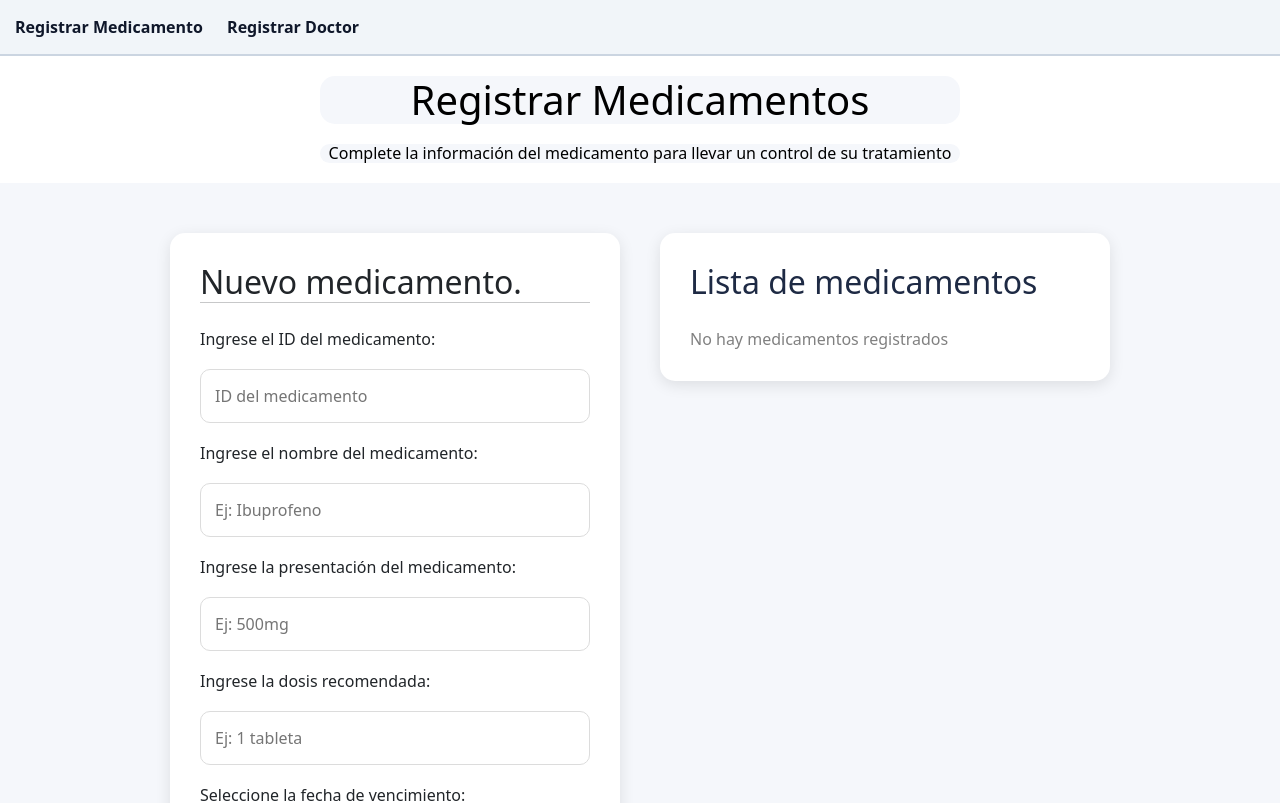
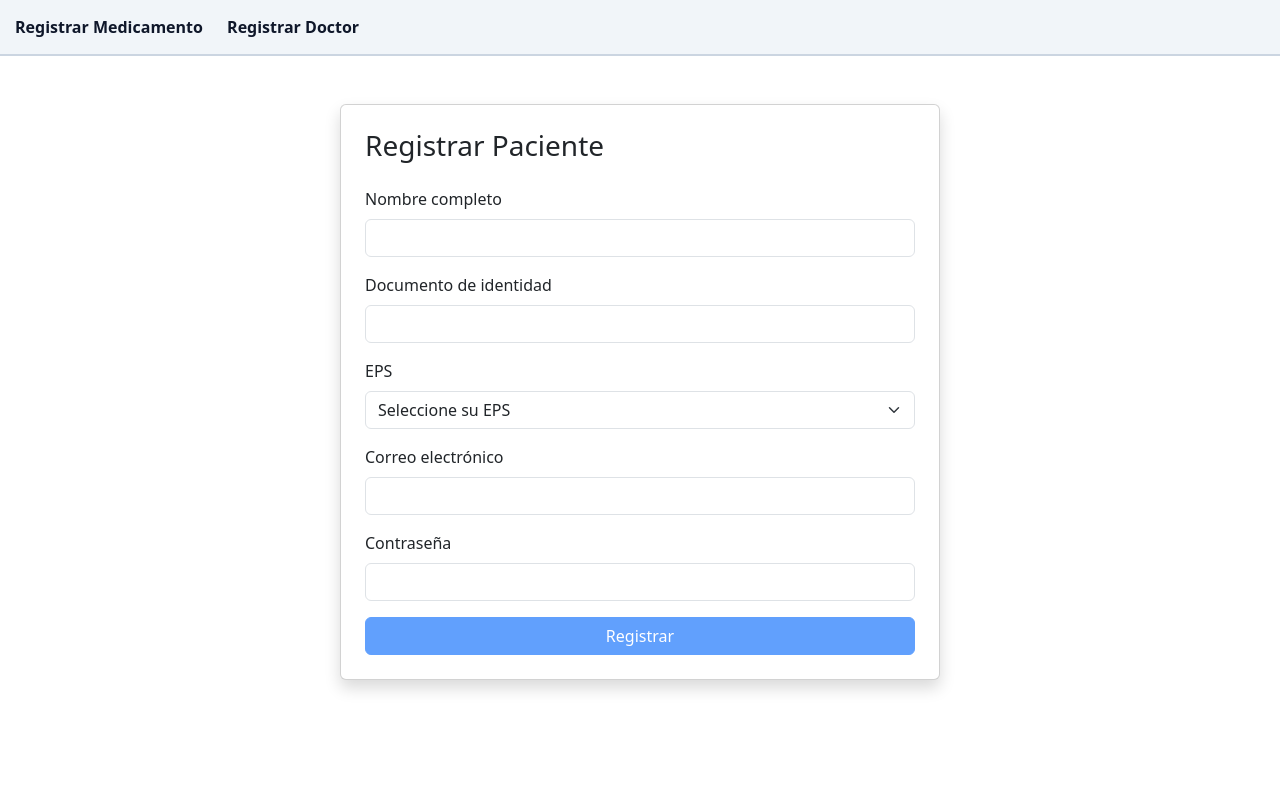
Before and after one commit to Lilyeiyei/Gestion-Medicamentos-Frontend, an Angular app: page /registrar-paciente in a window 1280 px wide. Before the commit this address led to /crearmedicamento. Shown: the top 803 px of the page. Built offline with nearby package versions, Linux system fonts and the light colour scheme.

Commit message:
HU001: Mover pacientes a estructura correcta del proyecto

```diff
--- /dev/null
+++ b/src/app/pacientes/componentes/registrar-paciente/registrar-paciente.html
@@ -0,0 +1,57 @@
+<div class="container mt-5">
+  <div class="card p-4 shadow" style="max-width: 600px; margin: auto;">
+    <h3 class="mb-4">Registrar Paciente</h3>
+
+    <div *ngIf="mensaje" class="alert alert-success">{{ mensaje }}</div>
+    <div *ngIf="error" class="alert alert-danger">{{ error }}</div>
+
+    <form [formGroup]="form" (ngSubmit)="registrar()">
+
+      <div class="mb-3">
+        <label class="form-label">Nombre completo</label>
+        <input type="text" class="form-control" formControlName="nombreCompleto">
+        <div *ngIf="form.get('nombreCompleto')?.invalid && form.get('nombreCompleto')?.touched" class="text-danger">
+          El nombre completo es requerido.
+        </div>
+      </div>
+
+      <div class="mb-3">
+        <label class="form-label">Documento de identidad</label>
+        <input type="text" class="form-control" formControlName="documentoIdentidad">
+        <div *ngIf="form.get('documentoIdentidad')?.invalid && form.get('documentoIdentidad')?.touched" class="text-danger">
+          El documento es requerido y solo debe contener números.
+        </div>
+      </div>
+
+      <div class="mb-3">
+        <label class="form-label">EPS</label>
+        <select class="form-select" formControlName="eps">
+          <option value="">Seleccione su EPS</option>
+          <option *ngFor="let e of epsList" [value]="e">{{ e }}</option>
+        </select>
+        <div *ngIf="form.get('eps')?.invalid && form.get('eps')?.touched" class="text-danger">
+          La EPS es requerida.
+        </div>
+      </div>
+
+      <div class="mb-3">
+        <label class="form-label">Correo electrónico</label>
+        <input type="email" class="form-control" formControlName="email">
+        <div *ngIf="form.get('email')?.invalid && form.get('email')?.touched" class="text-danger">
+          El correo electrónico es requerido y debe tener un formato válido.
+        </div>
+      </div>
+
+      <div class="mb-3">
+        <label class="form-label">Contraseña</label>
+        <input type="password" class="form-control" formControlName="contrasena">
+        <div *ngIf="form.get('contrasena')?.invalid && form.get('contrasena')?.touched" class="text-danger">
+          La contraseña es requerida.
+        </div>
+      </div>
+
+      <button type="submit" class="btn btn-primary w-100" [disabled]="form.invalid">Registrar</button>
+
+    </form>
+  </div>
+</div>
--- /dev/null
+++ b/src/app/pacientes/componentes/registrar-paciente/registrar-paciente.ts
@@ -0,0 +1,52 @@
+import { Component } from '@angular/core';
+import { FormBuilder, FormGroup, ReactiveFormsModule, Validators } from '@angular/forms';
+import { Pacienteservicio } from '../../servicios/pacienteservicio';
+import { CommonModule } from '@angular/common';
+
+@Component({
+  selector: 'app-registrar-paciente',
+  standalone: true,
+  imports: [ReactiveFormsModule, CommonModule],
+  templateUrl: './registrar-paciente.html',
+  styleUrl: './registrar-paciente.scss'
+})
+export class RegistrarPaciente {
+
+  form: FormGroup;
+  mensaje: string = '';
+  error: string = '';
+
+  epsList = ['Sura', 'Sanitas', 'Compensar', 'Nueva EPS', 'Famisanar', 'Coomeva'];
+
+  constructor(private fb: FormBuilder, private pacienteServicio: Pacienteservicio) {
+    this.form = this.fb.group({
+      nombreCompleto: ['', Validators.required],
+      documentoIdentidad: ['', [Validators.required, Validators.pattern('^[0-9]+$')]],
+      eps: ['', Validators.required],
+      email: ['', [Validators.required, Validators.email]],
+      contrasena: ['', Validators.required]
+    });
+  }
+
+  registrar() {
+    if (this.form.valid) {
+      this.pacienteServicio.registrar(this.form.value).subscribe({
+        next: () => {
+          this.mensaje = 'Paciente registrado exitosamente';
+          this.error = '';
+          this.form.reset();
+        },
+        error: (err) => {
+          if (err.status === 201 || err.status === 200) {
+            this.mensaje = 'Paciente registrado exitosamente';
+            this.error = '';
+            this.form.reset();
+          } else {
+            this.error = 'Error al registrar el paciente: ' + err.status;
+            this.mensaje = '';
+          }
+        }
+      });
+    }
+  }
+}
--- /dev/null
+++ b/src/app/pacientes/modelo/paciente.ts
@@ -0,0 +1,7 @@
+export interface Paciente {
+  nombreCompleto: string;
+  documentoIdentidad: string;
+  eps: string;
+  email: string;
+  contrasena: string;
+}
--- /dev/null
+++ b/src/app/pacientes/servicios/pacienteservicio.ts
@@ -0,0 +1,18 @@
+import { Injectable } from '@angular/core';
+import { HttpClient } from '@angular/common/http';
+import { Observable } from 'rxjs';
+import { Paciente } from '../modelo/paciente';
+
+@Injectable({
+  providedIn: 'root'
+})
+export class Pacienteservicio {
+
+  private apiUrl = 'http://localhost:8620/kick/pacientes';
+
+  constructor(private http: HttpClient) {}
+
+  registrar(paciente: Paciente): Observable<any> {
+    return this.http.post(this.apiUrl, paciente, { responseType: 'text' });
+  }
+}
```
Also changed, not shown: src/app/app.routes.ts (+4 -3 lines), src/app/pacientes/componentes/registrar-paciente/registrar-paciente.scss (added), 2 other files (tests, documents, lock files or other folders).
